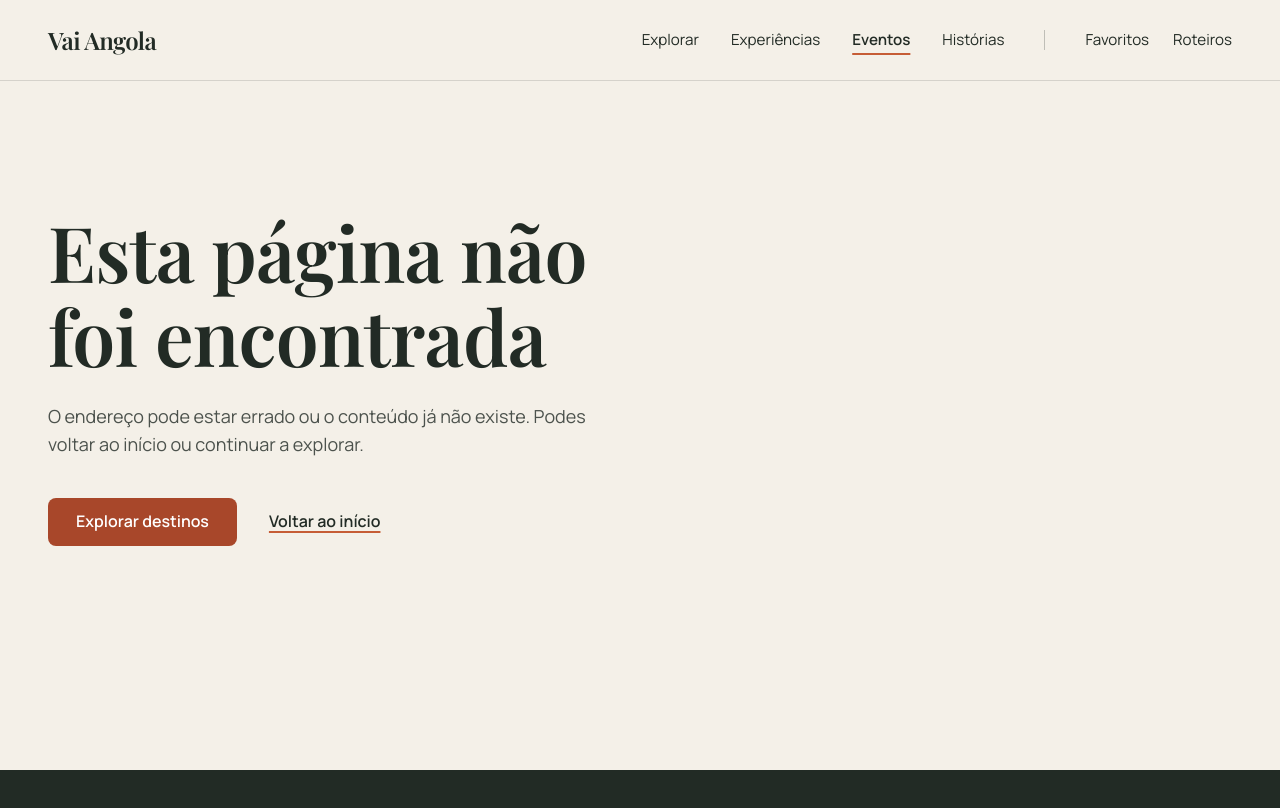
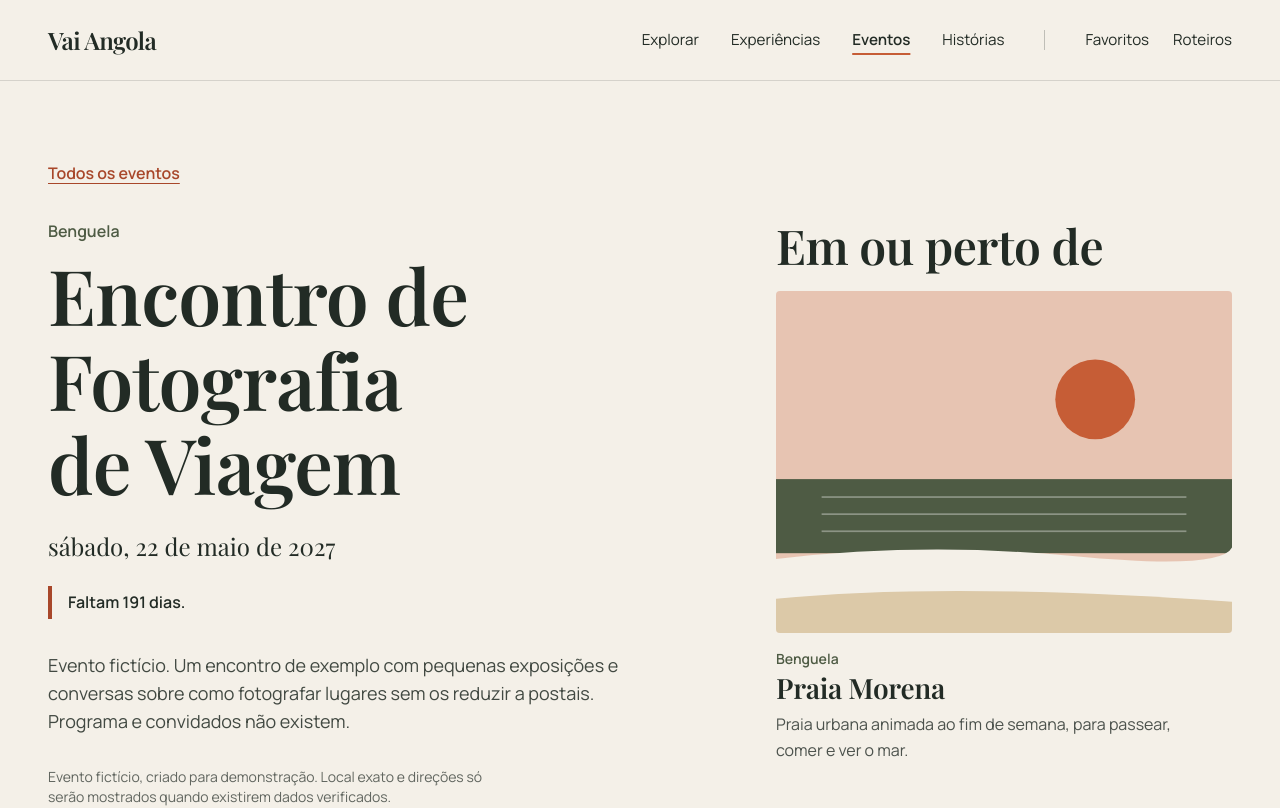
Before and after one commit to dedaldinodev4/vai-angola, a Next.js app: page /events/encontro-fotografia-de-viagem in a window 1280 px wide. Before the commit this address had no page. Shown: the top 808 px of the page. Built offline with nearby package versions, Linux system fonts and the light colour scheme.

Commit message:
feat: add events pages

```diff
--- /dev/null
+++ b/src/app/(marketing)/events/[slug]/page.tsx
@@ -0,0 +1,28 @@
+import type { Metadata } from "next";
+import { Suspense } from "react";
+
+import { getEventBySlug, listAllEvents } from "@/features/events/utils/query-events";
+import EventSkeleton from "@/features/events/components/event-skeleton";
+import EventDetail from "@/features/events/components/event-details";
+
+export async function generateStaticParams() {
+  const all = await listAllEvents();
+  return all.map((e) => ({ slug: e.slug }));
+}
+
+export async function generateMetadata(props: PageProps<"/events/[slug]">): Promise<Metadata> {
+  const { slug } = await props.params;
+  const event = await getEventBySlug(slug);
+  return event
+    ? { title: event.title, description: `${event.summary} (evento fictício de demonstração)` }
+    : { title: "Evento não encontrado" };
+}
+
+export default async function EventPage(props: PageProps<"/events/[slug]">) {
+
+  return (
+    <Suspense fallback={<EventSkeleton />}>
+      <EventDetail params={props.params} />
+    </Suspense>
+  );
+}
--- a/src/app/(marketing)/events/page.tsx
+++ b/src/app/(marketing)/events/page.tsx
@@ -1,13 +1,23 @@
 import type { Metadata } from "next";
-import { ComingSoon } from "@/components/feedback/coming-soon";
+import { Suspense } from "react";
+import { Container } from "@/components/layout/container";
+import { EventsContent, EventsFallback } from "@/features/events/components/events-content";
 
-export const metadata: Metadata = { title: "Eventos" };
+export const metadata: Metadata = {
+  title: "Eventos",
+  description: "Agenda de eventos de demonstração por província, com tratamento de eventos já terminados.",
+};
 
-export default function Page() {
+export default function EventsPage(props: PageProps<"/events">) {
   return (
-    <ComingSoon
-      title="Eventos"
-      description="Datas e acontecimentos para marcar na agenda."
-    />
+    <Container className="py-12 md:py-20">
+      <h1 className="max-w-3xl">Eventos</h1>
+      <p className="mt-5 max-w-xl text-lg text-ink/80">
+        Uma agenda para marcar o calendário. Todos os eventos são fictícios e servem para demonstrar a página.
+      </p>
+      <Suspense fallback={<EventsFallback />}>
+        <EventsContent searchParams={props.searchParams} />
+      </Suspense>
+    </Container>
   );
 }
--- a/src/components/ui/styles.ts
+++ b/src/components/ui/styles.ts
@@ -2,7 +2,7 @@
 export const fieldClass = "mt-1 block min-h-11 w-full rounded-md border border-ink/40 bg-white px-3 text-ink";
 
 export const primaryButtonClass =
-  "inline-flex min-h-12 items-center rounded-md bg-terracotta-deep px-7 font-semibold text-white transition-colors duration-[var(--duration-fast)] hover:bg-ink";
+  "cursor-pointer inline-flex min-h-12 items-center rounded-md bg-terracotta-deep px-7 font-semibold text-white transition-colors duration-[var(--duration-fast)] hover:bg-ink";
 
 export const textLinkClass =
   "font-semibold underline decoration-terracotta decoration-2 underline-offset-4 transition-colors duration-[var(--duration-fast)] hover:text-terracotta-deep";
--- /dev/null
+++ b/src/features/events/components/event-details.tsx
@@ -0,0 +1,78 @@
+
+import Link from "next/link";
+import { notFound } from "next/navigation";
+import { Suspense } from "react";
+
+import { Container } from "@/components/layout/container";
+import { DestinationCard } from "@/features/destinations/components/destination-card";
+import { destinationRepository } from "@/features/destinations/repositories/destination-repository";
+
+import { EventStatusFallback, EventStatusNotice, OtherEvents } from "@/features/events/components/event-notice";
+import { getEventBySlug } from "@/features/events/utils/query-events";
+import { buildEventsHref } from "@/features/events/utils/event-filters";
+
+import { formatFullDate } from "@/lib/formatters/date";
+import { provinceSlugOf } from "@/lib/constants/provinces";
+
+interface DestinationContentProps {
+  params: Promise<{ slug: string }>;
+}
+
+
+export default async function EventDetail({ params }: DestinationContentProps) {
+  const { slug } = await params;
+  const event = await getEventBySlug(slug);
+  if (!event) notFound();
+
+  const destination = event.destinationSlug ? await destinationRepository.getBySlug(event.destinationSlug) : undefined;
+
+  return (
+    <Container className="py-12 md:py-20">
+      <nav aria-label="Localização">
+        <Link href="/events" className="font-semibold text-terracotta-deep underline underline-offset-4 hover:text-ink">
+          Todos os eventos
+        </Link>
+      </nav>
+
+      <div className="mt-8 grid gap-12 lg:grid-cols-12 lg:gap-16">
+        <div className="lg:col-span-7">
+          <p className="font-semibold text-olive-deep">
+            <Link
+              href={buildEventsHref({ province: provinceSlugOf(event.province) })}
+              className="underline-offset-4 hover:underline"
+            >
+              {event.province}
+            </Link>
+          </p>
+          <h1 className="mt-2">{event.title}</h1>
+
+          <p className="mt-6 font-display text-2xl">
+            <time dateTime={event.date}>{formatFullDate(event.date)}</time>
+          </p>
+          <Suspense fallback={<EventStatusFallback />}>
+            <EventStatusNotice date={event.date} />
+          </Suspense>
+
+          <p className="mt-8 max-w-[56ch] text-lg text-ink/85">{event.description}</p>
+          <p className="mt-8 max-w-md text-sm text-ink/70">
+            Evento fictício, criado para demonstração. Local exato e direções só serão mostrados quando existirem dados
+            verificados.
+          </p>
+        </div>
+
+        {destination && (
+          <aside aria-labelledby="local-title" className="lg:col-span-5">
+            <h2 id="local-title" className="text-2xl">
+              Em ou perto de
+            </h2>
+            <DestinationCard destination={destination} imageClassName="aspect-[4/3]" className="mt-5" />
+          </aside>
+        )}
+      </div>
+
+      <Suspense fallback={null}>
+        <OtherEvents currentSlug={event.slug} />
+      </Suspense>
+    </Container>
+  );
+}
--- /dev/null
+++ b/src/features/events/components/event-skeleton.tsx
@@ -0,0 +1,11 @@
+
+
+export default function EventSkeleton() {
+  return (
+    <div className="animate-pulse space-y-4">
+      <div className="h-64 rounded-xl bg-muted" />
+      <div className="h-8 w-1/2 rounded bg-muted" />
+      <div className="h-4 w-3/4 rounded bg-muted" />
+    </div>
+  );
+}
--- a/src/features/events/components/events-content.tsx
+++ b/src/features/events/components/events-content.tsx
@@ -28,7 +28,7 @@ export async function EventsContent({ searchParams }: { searchParams: Promise<Ra
             <label htmlFor="e-provincia" className="font-semibold">
               Província
             </label>
-            <select id="e-provincia" name="provincia" defaultValue={filters.province ?? ""} className={fieldClass}>
+            <select id="e-provincia" name="province" defaultValue={filters.province ?? ""} className={fieldClass}>
               <option value="">Todas as províncias</option>
               {PROVINCES.map((p) => (
                 <option key={p.slug} value={p.slug}>
@@ -40,7 +40,7 @@ export async function EventsContent({ searchParams }: { searchParams: Promise<Ra
           <label className="flex min-h-11 items-center gap-2 md:col-span-4">
             <input
               type="checkbox"
-              name="passados"
+              name="pastEvents"
               value="1"
               defaultChecked={filters.includePast}
               className="size-5 accent-terracotta-deep"
```
